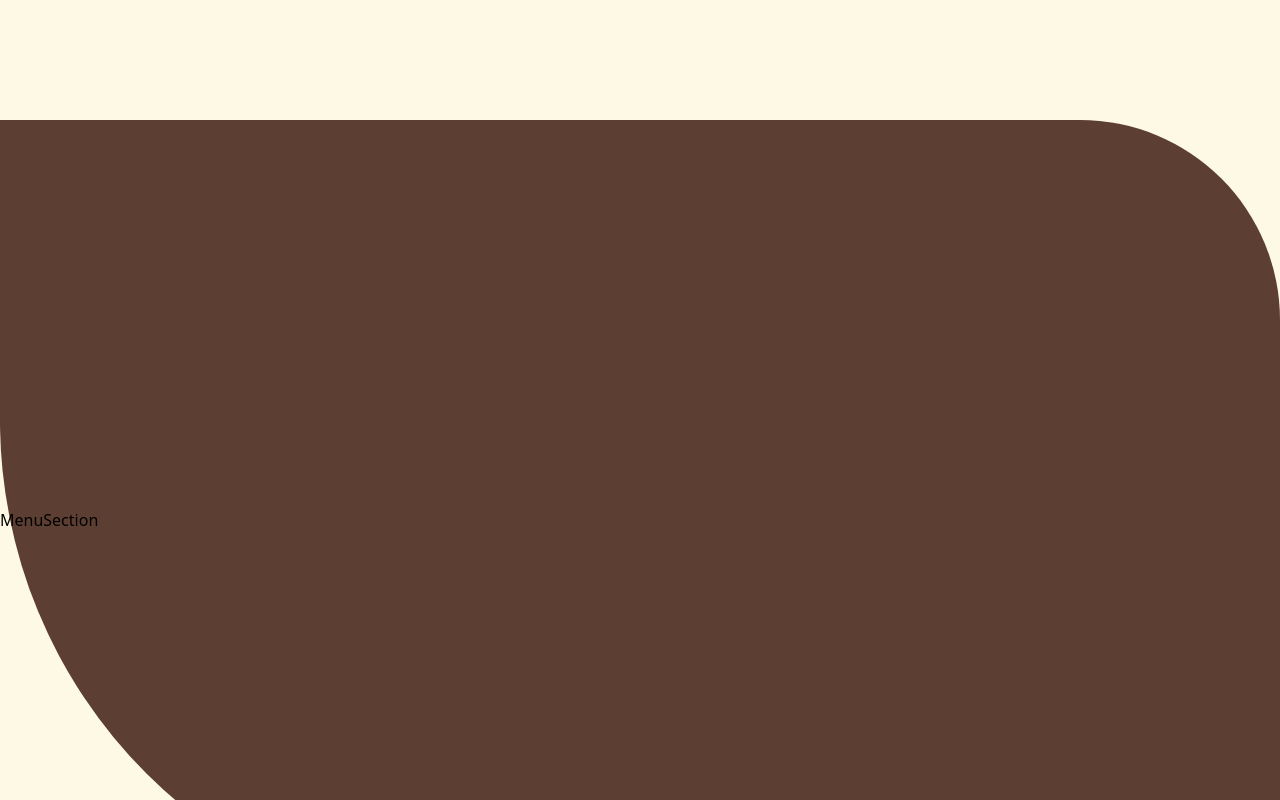
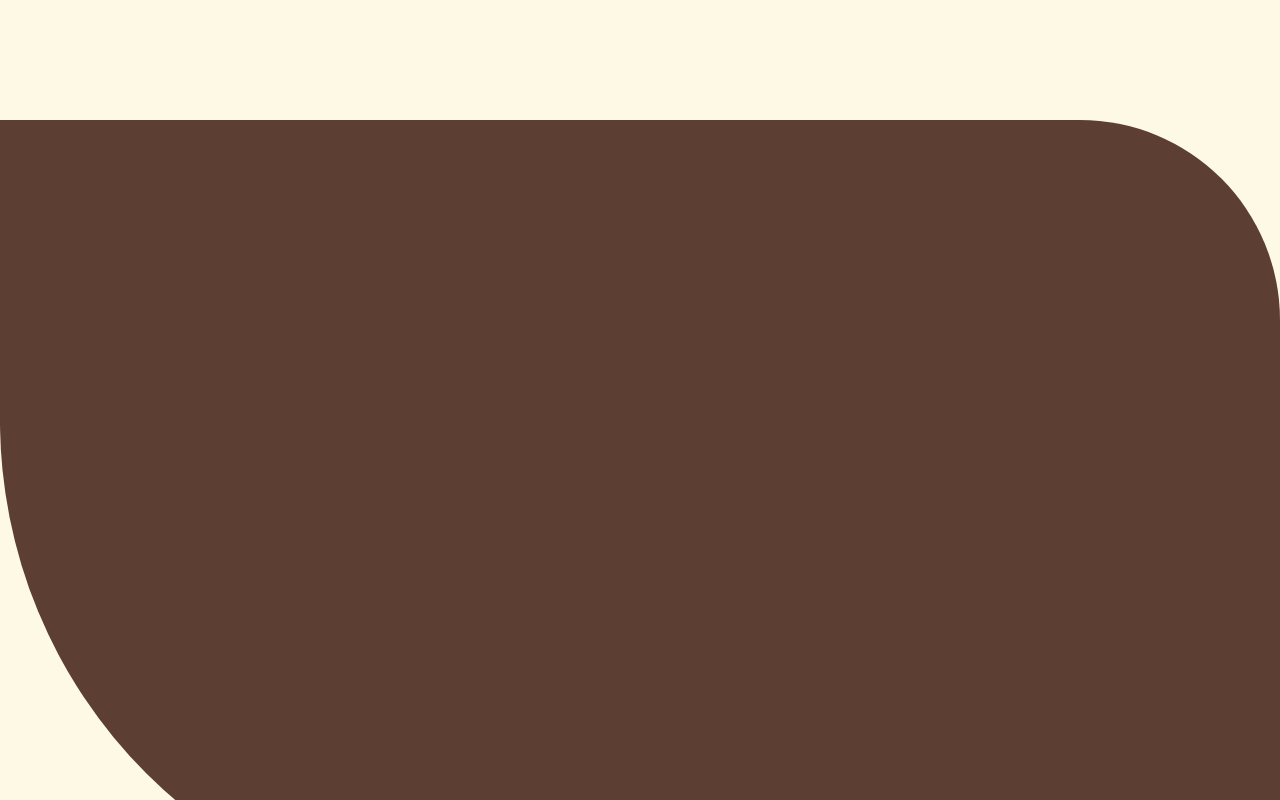
Before and after one commit to wafflas/kale-gastrobar, a Next.js app: page / in a window 1280 px wide. Shown: the part 3380-4180 px from the top of the page. Built offline with nearby package versions, Linux system fonts and the light colour scheme.

Commit message:
update MenuSection

```diff
--- a/app/components/MenuSection/MenuSection.tsx
+++ b/app/components/MenuSection/MenuSection.tsx
@@ -1,8 +1,6 @@
 function MenuSection() {
   return (
-    <section className="relative min-h-screen lg:min-h-screen w-full bg-darkbrown flex items-center overflow-visible rounded-bl-[500px] rounded-tr-[200px]">
-      MenuSection
-    </section>
+    <section className="relative min-h-screen lg:min-h-screen w-full bg-darkbrown flex items-center overflow-visible rounded-bl-[500px] rounded-tr-[200px]"></section>
   );
 }
 
```
